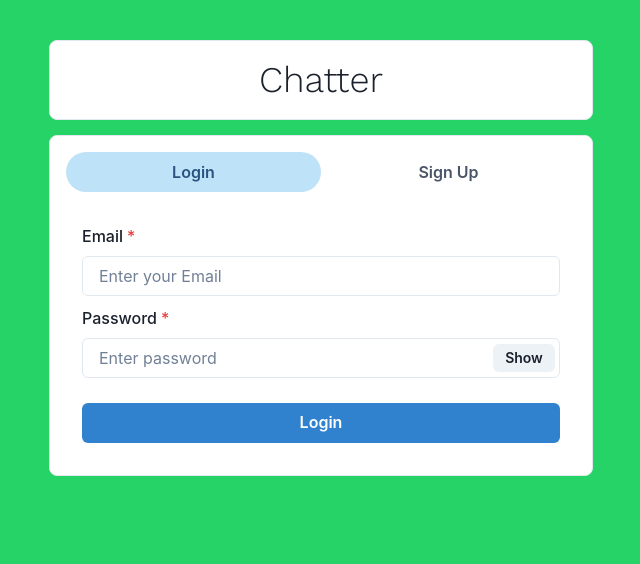
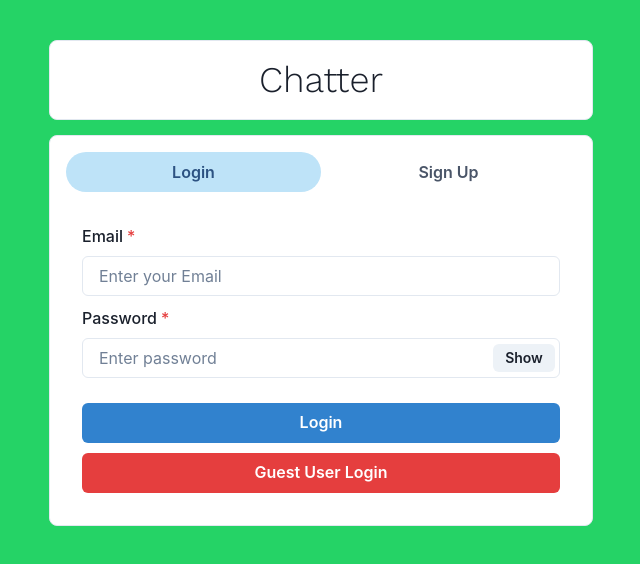
Before and after one commit to Anuththiga/MERN-chat-app, a React (Create React App) app in the folder frontend/: page / in a window 1280 px wide. Shown: the top 564 px of the page, without its empty margins (319-959 px from the left). Built offline with nearby package versions, Linux system fonts and the light colour scheme.

Commit message:
guest user login credentials

```diff
--- a/frontend/src/Components/Login.js
+++ b/frontend/src/Components/Login.js
@@ -96,6 +96,17 @@ const Login = () => {
       >
         Login
       </Button>
+      <Button
+        width="100%"
+        colorScheme="red"
+        variant="solid"
+        onClick={() => {
+          setEmail("guest@example.com");
+          setPassword("1234");
+        }}
+      >
+        Guest User Login
+      </Button>
     </VStack>
   )
 }
```
